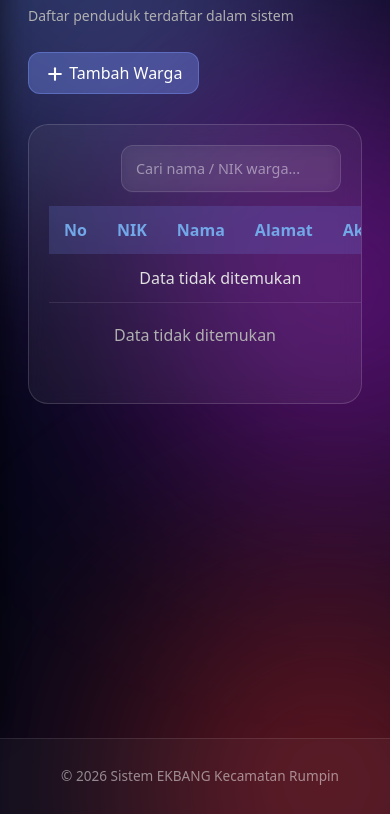
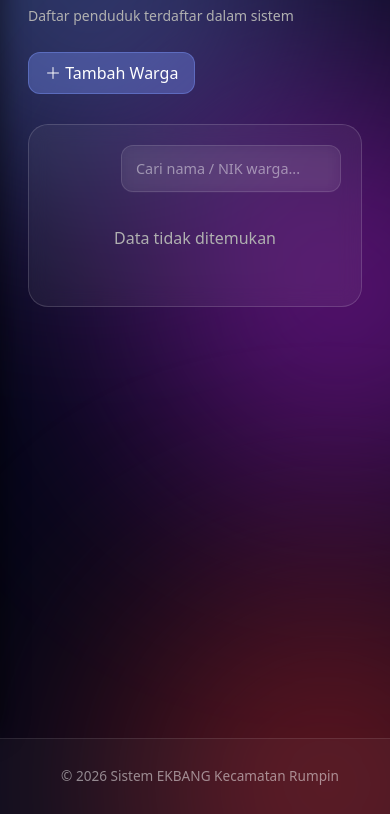
Before and after one commit to efhaes/Skripsi-EKBANG, a Django app: template ekbang/templates/desa/warga_list.html in a window 390 px wide. Shown: the part 106-920 px from the top of the page. Run offline with Django 5.2, Linux system fonts and the light colour scheme; the template is opened without the code that fills it, so the values that code supplies are empty.

Commit message:
listwargaUI

```diff
--- a/ekbang/static/css/desa/warga_list.css
+++ b/ekbang/static/css/desa/warga_list.css
@@ -280,6 +280,7 @@
 
 /* ===== RESPONSIVE ===== */
 /* ===== MOBILE CARD VIEW ===== */
+
 @media (max-width: 768px) {
     .page-header {
         flex-direction: column;
@@ -288,4 +289,83 @@
     .btn-glass {
         margin-top: 10px;
     }
+
+    /* Sembunyikan tabel biasa */
+    .table-modern {
+        display: none;
+    }
+
+    /* Tampilkan card list */
+    .warga-card-list {
+        display: flex;
+        flex-direction: column;
+        gap: 12px;
+    }
 }
+
+/* Sembunyikan card list di desktop */
+@media (min-width: 769px) {
+    .warga-card-list {
+        display: none;
+    }
+}
+
+/* Style card warga */
+.warga-card {
+    background: rgba(255, 255, 255, 0.06);
+    border: 1px solid rgba(255, 255, 255, 0.12);
+    border-radius: 14px;
+    padding: 14px 16px;
+    color: #E0E0E0;
+    transition: background 0.2s ease;
+}
+
+.warga-card:hover {
+    background: rgba(114, 136, 232, 0.1);
+}
+
+.warga-card-header {
+    display: flex;
+    justify-content: space-between;
+    align-items: center;
+    margin-bottom: 8px;
+}
+
+.warga-card-nama {
+    font-size: 1rem;
+    font-weight: 600;
+    color: #fff;
+}
+
+.warga-card-no {
+    font-size: 0.75rem;
+    color: rgba(255,255,255,0.4);
+}
+
+.warga-card-body {
+    display: flex;
+    flex-direction: column;
+    gap: 4px;
+    font-size: 0.85rem;
+    color: #B0B0B0;
+}
+
+.warga-card-body span {
+    display: flex;
+    gap: 6px;
+}
+
+.warga-card-body .label {
+    color: #72A8E8;
+    min-width: 50px;
+    font-weight: 500;
+}
+
+.warga-card-actions {
+    display: flex;
+    justify-content: flex-end;
+    gap: 8px;
+    margin-top: 12px;
+    padding-top: 10px;
+    border-top: 1px solid rgba(255,255,255,0.08);
+}
--- a/ekbang/templates/desa/warga_list.html
+++ b/ekbang/templates/desa/warga_list.html
@@ -12,15 +12,9 @@
         <h2>Data Warga Desa {{ request.user.username }}</h2>
         <p>Daftar penduduk terdaftar dalam sistem</p>
     </div>
-<a href="{% url 'desa_warga_tambah' %}" class="btn-glass btn-tambah">
-    <div class="btn-content">
-        <svg xmlns="http://www.w3.org/2000/svg" width="20" height="20" viewBox="0 0 24 24" fill="none" stroke="currentColor" stroke-width="2.5" stroke-linecap="round" stroke-linejoin="round">
-            <line x1="12" y1="5" x2="12" y2="19"></line>
-            <line x1="5" y1="12" x2="19" y2="12"></line>
-        </svg>
-        <span>Tambah Warga</span>
-    </div>
-</a>
+    <a href="{% url 'desa_warga_tambah' %}" class="btn-glass">
+        <i class="bi bi-plus-lg"></i> Tambah Warga
+    </a>
 </div>
 
 <div class="glass-card">
@@ -54,23 +48,6 @@
         {% include 'desa/partials/warga_cards.html' %}
     </div>
 </div>
-
-<div id="deleteModal" class="modal">
-    <div class="glass-modal">
-        <div class="warning-icon">
-            <svg xmlns="http://www.w3.org/2000/svg" width="48" height="48" viewBox="0 0 24 24" fill="none" stroke="currentColor" stroke-width="2" stroke-linecap="round" stroke-linejoin="round"><path d="M3 6h18"></path><path d="M19 6v14c0 1-1 2-2 2H7c-1 0-2-1-2-2V6"></path><path d="M8 6V4c0-1 1-2 2-2h4c1 0 2 1 2 2v2"></path><line x1="10" y1="11" x2="10" y2="17"></line><line x1="14" y1="11" x2="14" y2="17"></line></svg>
-        </div>
-        <h3>Hapus Data Warga?</h3>
-        <div class="modal-body">
-            <p>Apakah Anda yakin ingin menghapus data <strong><span id="namaWargaHapus"></span></strong>?</p>
-            <p class="sub-text">Tindakan ini tidak dapat dibatalkan.</p>
-        </div>
-        <div class="modal-footer">
-            <button type="button" onclick="closeModal()" class="btn-secondary">Batal</button>
-            <a href="#" id="linkHapusFix" class="btn-danger-glass">Ya, Hapus</a>
-        </div>
-    </div>
-</div>
 {% endblock %}
 
 {% block extra_js %}
@@ -94,31 +71,5 @@ input.addEventListener('keyup', function() {
         });
     }, 300);
 });
-
-
-    const modal = document.getElementById('deleteModal');
-    const namaSpan = document.getElementById('namaWargaHapus');
-    const linkHapus = document.getElementById('linkHapusFix');
-
-    function openDeleteModal(nama, url) {
-        // Isi nama warga ke dalam modal
-        namaSpan.innerText = nama;
-        // Set link href ke URL hapus Django
-        linkHapus.setAttribute('href', url);
-        // Munculkan modal
-        modal.style.display = 'block';
-    }
-
-    function closeModal() {
-        modal.style.display = 'none';
-    }
-
-    // Klik di luar box modal untuk tutup
-    window.onclick = function(event) {
-        if (event.target == modal) {
-            closeModal();
-        }
-    }
-
 </script>
 {% endblock %}
```
